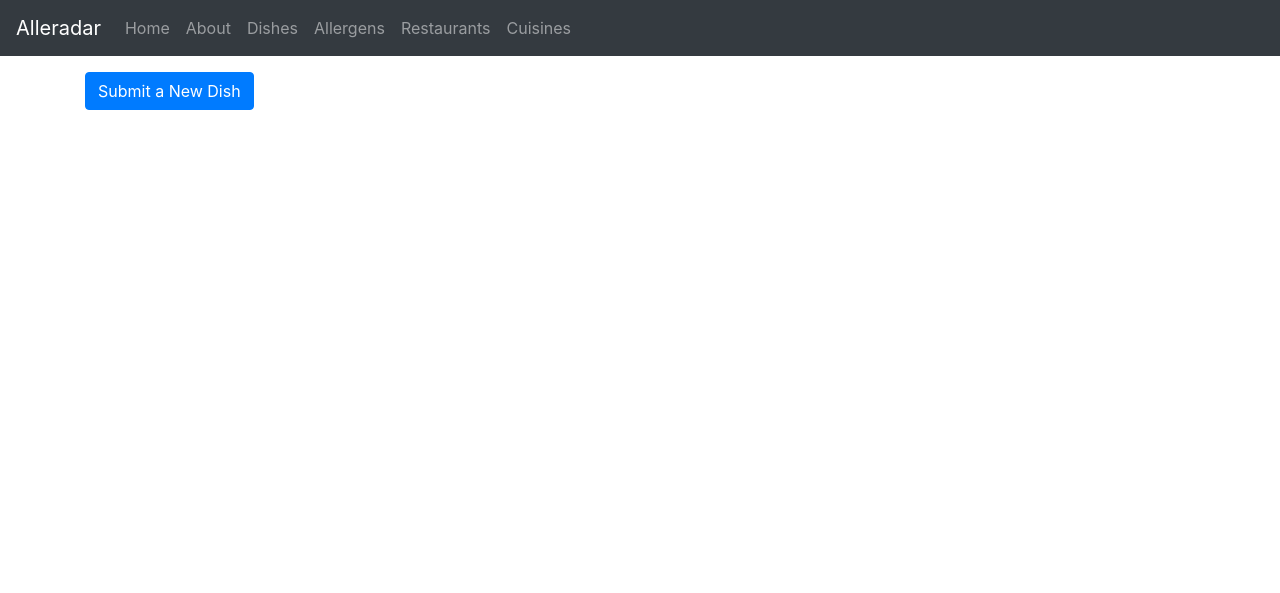
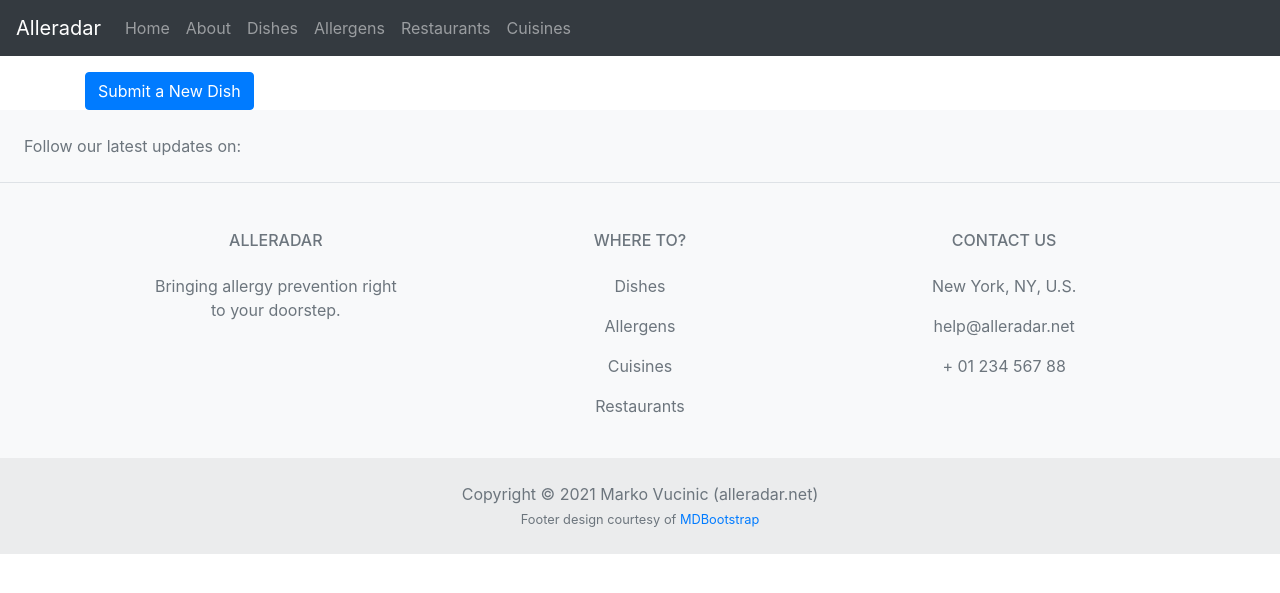
Before and after one commit to AstroAntics/CompSciProject2022, a Flask app: page /dishes in a window 1280 px wide. Shown: the top 593 px of the page. Run offline with Flask 2, Linux system fonts and the light colour scheme; data that the repository does not hold is empty; some libraries are stand-ins or nearby versions.

Commit message:
Fixed triple-rendering bug

```diff
--- a/app/templates/baseplate.html
+++ b/app/templates/baseplate.html
@@ -26,6 +26,9 @@
                     {% endblock %}
                     <!-- end pusher -->
                 </div>
+        {% block footer %}
+            {% include 'footer.html' %}
+        {% endblock %}
         </main>
             <!-- Final imports -->
             <script src="{{ url_for('static', filename='js/jquery-min.js') }}"></script>
--- a/app/templates/footer.html
+++ b/app/templates/footer.html
@@ -1,7 +1,81 @@
-{% extends 'baseplate.html' %}
+{% block footer %}
+<footer class="text-center text-lg-start bg-light text-muted">
+  <section class="d-flex justify-content-center justify-content-lg-between p-4 border-bottom">
+    <div class="me-5 d-none d-lg-block">
+      <span>Follow our latest updates on:</span>
+    </div>
 
-{% block footer %}
-    <footer>
-        <small>Alleradar is created by Marko Vucinic. </small>
-    </footer>
+    <div>
+      <a href="" class="me-4 text-reset">
+        <i class="fab fa-facebook-f"></i>
+      </a>
+      <a href="" class="me-4 text-reset">
+        <i class="fab fa-twitter"></i>
+      </a>
+      <a href="" class="me-4 text-reset">
+        <i class="fab fa-google"></i>
+      </a>
+      <a href="" class="me-4 text-reset">
+        <i class="fab fa-instagram"></i>
+      </a>
+      <a href="" class="me-4 text-reset">
+        <i class="fab fa-linkedin"></i>
+      </a>
+      <a href="" class="me-4 text-reset">
+        <i class="fab fa-github"></i>
+      </a>
+    </div>
+  </section>
+  <section>
+    <div class="container text-center text-md-start mt-5">
+      <div class="row mt-3">
+        <div class="col-md-3 col-lg-4 col-xl-3 mx-auto mb-4">
+          <h6 class="text-uppercase fw-bold mb-4">
+            Alleradar
+          </h6>
+          <p>
+            Bringing allergy prevention right to your doorstep.
+          </p>
+        </div>
+        <div class="col-md-2 col-lg-2 col-xl-2 mx-auto mb-4">
+          <h6 class="text-uppercase fw-bold mb-4">
+            Where to?
+          </h6>
+          <p>
+            <a href="/dishes" class="text-reset">Dishes</a>
+          </p>
+          <p>
+            <a href="/allergens" class="text-reset">Allergens</a>
+          </p>
+          <p>
+            <a href="/cuisines" class="text-reset">Cuisines</a>
+          </p>
+          <p>
+            <a href="/restaurants" class="text-reset">Restaurants</a>
+          </p>
+        </div>
+        <div class="col-md-4 col-lg-3 col-xl-3 mx-auto mb-md-0 mb-4">
+          <h6 class="text-uppercase fw-bold mb-4">
+            Contact Us
+          </h6>
+          <p><i class="fas fa-home me-3"></i> New York, NY, U.S.</p>
+          <p>
+            <i class="fas fa-envelope me-3"></i>
+            help@alleradar.net
+          </p>
+          <p><i class="fas fa-phone me-3"></i> + 01 234 567 88</p>
+        </div>
+      </div>
+    </div>
+  </section>
+
+  <!-- Copyright -->
+  <div class="text-center p-4" style="background-color: rgba(0, 0, 0, 0.05);">
+    Copyright © 2021
+    <a class="text-reset fw-bold" href="/">Marko Vucinic (alleradar.net)</a>
+    <br>
+    <small>Footer design courtesy of <a href="https://mdbootstrap.com/docs/standard/navigation/footer/">MDBootstrap</a></small>
+  </div>
+  <!-- Copyright -->
+</footer>
 {% endblock %}
```
